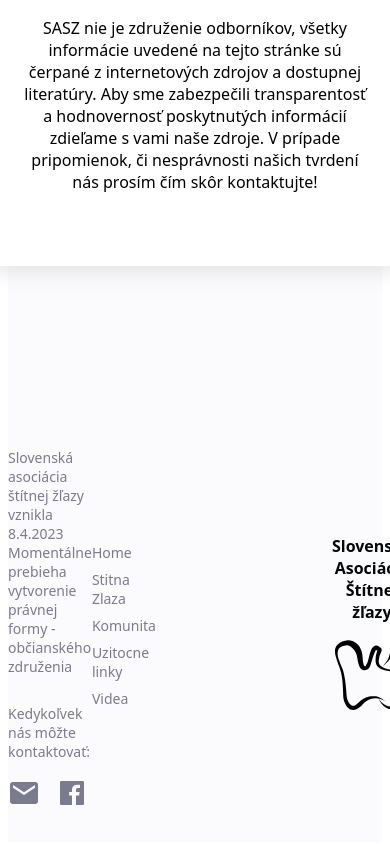
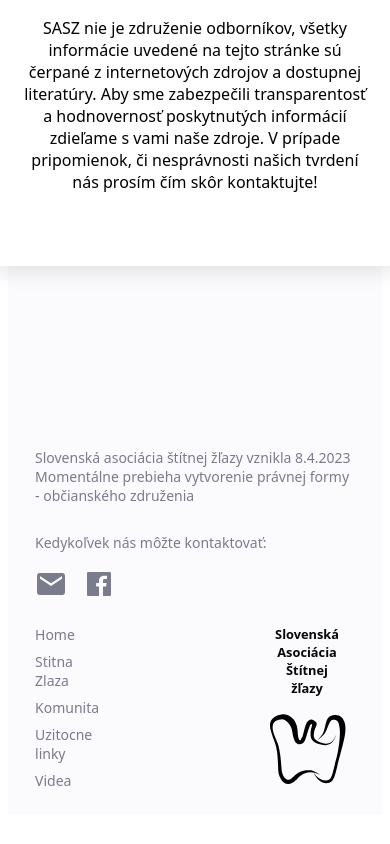
Before and after one commit to lukasNwr/sasz-web, an Astro site: page / in a window 390 px wide. Shown: the part 1706-2550 px from the top of the page. After the commit the page ends 2529 px from the top, so only its background shows below. Built offline with nearby package versions, Linux system fonts and the light colour scheme; Astro itself is replaced by a stand-in of ours.

Commit message:
basic responsiveness

```diff
--- a/src/components/navigation/Footer.astro
+++ b/src/components/navigation/Footer.astro
@@ -1,5 +1,5 @@
 ---
-import { IoMdMail, IoLogoFacebook } from "react-icons/io";
+import {IoMdMail, IoLogoFacebook} from "react-icons/io";
 
 const menuItems = [
     {
@@ -41,14 +41,14 @@ const menuItems = [
     <div id="footer">
         <div class="text">
             <p>
-        Slovenská asociácia štítnej žľazy vznikla 8.4.2023 <br />
+                Slovenská asociácia štítnej žľazy vznikla 8.4.2023 <br/>
                 Momentálne prebieha vytvorenie právnej formy - občianského združenia
             </p>
             <p>Kedykoľvek nás môžte kontaktovať:</p>
             <div class="icons-wrapper">
                 <a href="mailto:sastitnejzlazy@gmail.com">
                     <div class="mail-icon icon">
-            <IoMdMail />
+                        <IoMdMail/>
                     </div>
                 </a>
                 <a
@@ -56,7 +56,7 @@ const menuItems = [
                         href="https://www.facebook.com/groups/2453636744795347/"
                 >
                     <div class="fb-icon icon">
-            <IoLogoFacebook />
+                        <IoLogoFacebook/>
                     </div>
                 </a>
             </div>
@@ -77,8 +77,8 @@ const menuItems = [
                 </nav>
             </div>
             <div class="logo">
-        <span>Slovenská Asociácia <br /> Štítnej žľazy</span>
-        <img src="/sz_logo_mono.svg" alt="sasz_logo" />
+                <span>Slovenská Asociácia <br/> Štítnej žľazy</span>
+                <img src="/sz_logo_mono.svg" alt="sasz_logo"/>
             </div>
         </div>
     </div>
@@ -157,4 +157,19 @@ const menuItems = [
         flex-direction: column;
         gap: 0.5rem;
     }
+
+    @media screen and (max-width: 940px) {
+
+        #footer {
+            display: flex;
+            flex-direction: column;
+            gap: 1rem;
+        }
+
+        .logo span {
+            font-size: 0.8rem;
+            font-weight: 600;
+            text-align: center;
+        }
+    }
 </style>
```
Lines whose indentation alone changed are shown as unchanged.
